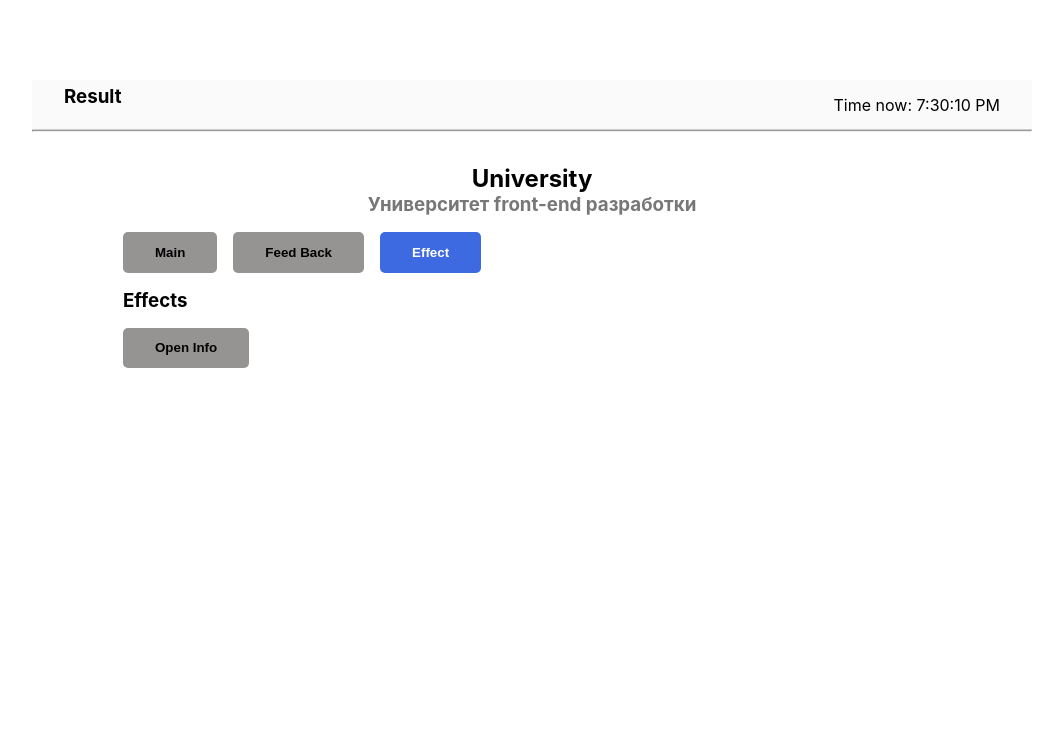
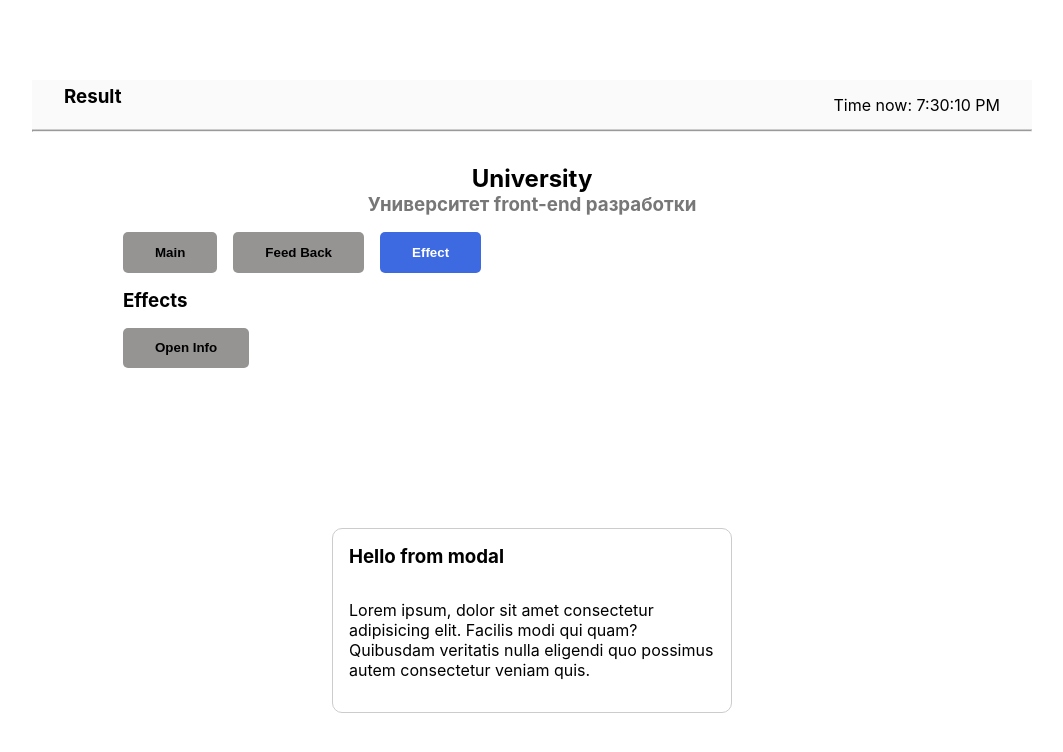
Before and after one commit to AleksandrKompanetc/react-application, a React (Create React App) app: page / in a window 1280 px wide. Both pictures are taken after a click on the button "Open Info". Shown: the top 752 px of the page, without its empty margins (108-1171 px from the left). Built offline with nearby package versions, Linux system fonts and the light colour scheme; the HTML template or start-up script is replaced by a standard one.

Commit message:
changed component Modal

```diff
--- a/src/components/EffectSection.jsx
+++ b/src/components/EffectSection.jsx
@@ -1,8 +1,12 @@
+import React, { useState } from "react";
+import Modal from "./Modal/Modal";
 import Button from "./Button/Button";
 
 export default function EffectSection() {
+  const [modal, setModal] = useState(false);
+
   function openModal() {
-
+    setModal(true)
   }
 
   return (
@@ -10,6 +14,12 @@ export default function EffectSection() {
       <h3>Effects</h3>
 
       <Button onClick={openModal}>Open Info</Button>
+
+      <Modal open={modal}>
+        <h3>Hello from modal</h3>
+        <p>Lorem ipsum, dolor sit amet consectetur adipisicing elit. Facilis modi qui quam?
+          Quibusdam veritatis nulla eligendi quo possimus autem consectetur veniam quis.</p>
+      </Modal>
     </section>
   )
 }
--- /dev/null
+++ b/src/components/Modal/Modal.css
@@ -0,0 +1,8 @@
+dialog {
+  width: 400px;
+  margin: 10rem auto;
+  padding: 1rem;
+  border: 1px solid #ccc;
+  border-radius: 10px;
+  z-index: 100;
+}
--- a/src/components/Modal/Modal.jsx
+++ b/src/components/Modal/Modal.jsx
@@ -1,3 +1,5 @@
-export default function Modal({children}) {
-  return <dialog>{children}</dialog>
+import './Modal.css';
+
+export default function Modal({children, open}) {
+  return <dialog open={open}>{children}</dialog>
 }
```
